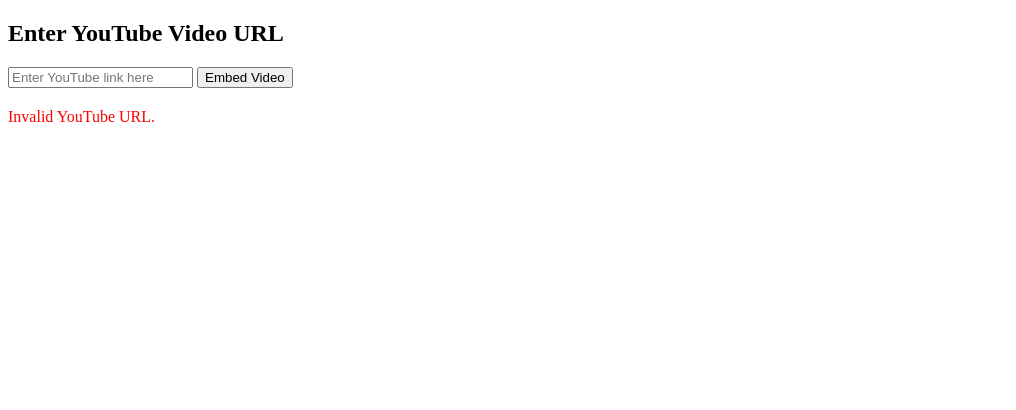
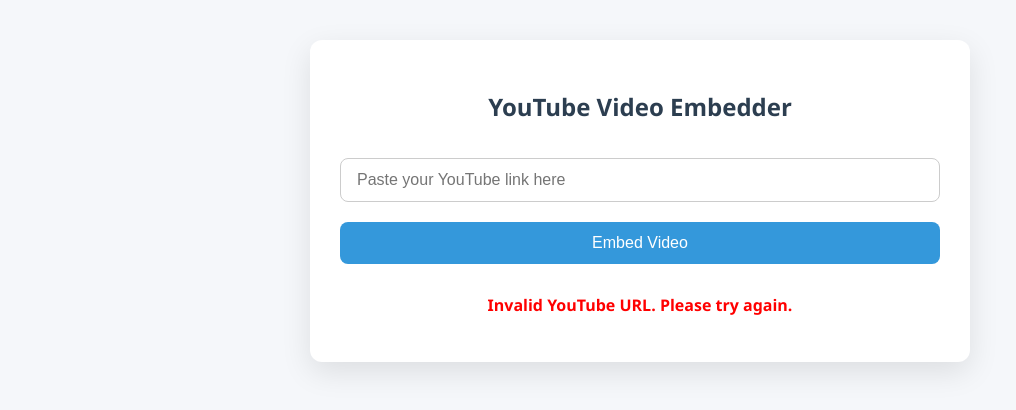
Before and after one commit to snoopythe3-from-scratch/youtubeembed, a plain HTML site: page index.html in a window 1280 px wide. Both pictures are taken after a click on the button "Embed Video". Shown: the whole page, without its empty margins (0-1016 px from the left). Drawn offline with Linux system fonts and the light colour scheme.

Commit message:
Update index.html

```diff
--- a/index.html
+++ b/index.html
@@ -3,37 +3,109 @@
 <head>
   <meta charset="UTF-8">
   <title>YouTube Video Embedder</title>
+  <style>
+    body {
+      font-family: 'Segoe UI', Tahoma, Geneva, Verdana, sans-serif;
+      background: #f5f7fa;
+      color: #333;
+      padding: 40px;
+      margin: 0;
+    }
+
+    .container {
+      max-width: 600px;
+      margin: auto;
+      background: #fff;
+      padding: 30px;
+      border-radius: 12px;
+      box-shadow: 0 10px 30px rgba(0, 0, 0, 0.1);
+    }
+
+    h2 {
+      text-align: center;
+      color: #2c3e50;
+    }
+
+    input[type="text"] {
+      width: 100%;
+      padding: 12px 16px;
+      margin-top: 15px;
+      margin-bottom: 20px;
+      border: 1px solid #ccc;
+      border-radius: 8px;
+      font-size: 16px;
+      box-sizing: border-box;
+    }
+
+    button {
+      display: block;
+      width: 100%;
+      padding: 12px;
+      background-color: #3498db;
+      color: white;
+      font-size: 16px;
+      border: none;
+      border-radius: 8px;
+      cursor: pointer;
+      transition: background-color 0.3s ease;
+    }
+
+    button:hover {
+      background-color: #2980b9;
+    }
+
+    #videoContainer {
+      margin-top: 30px;
+      text-align: center;
+    }
+
+    iframe {
+      max-width: 100%;
+      border-radius: 8px;
+    }
+
+    .error {
+      color: red;
+      font-weight: bold;
+      margin-top: 10px;
+    }
+  </style>
 </head>
 <body>
-  <h2>Enter YouTube Video URL</h2>
-  <input type="text" id="youtubeUrl" placeholder="Enter YouTube link here">
+
+  <div class="container">
+    <h2>YouTube Video Embedder</h2>
+    <input type="text" id="youtubeUrl" placeholder="Paste your YouTube link here">
     <button onclick="embedVideo()">Embed Video</button>
 
-  <div id="videoContainer" style="margin-top:20px;"></div>
+    <div id="videoContainer"></div>
+  </div>
 
   <script>
     function extractVideoID(url) {
-      const regex = /(?:youtube\.com.*(?:\?|&)v=|youtu\.be\/)([a-zA-Z0-9_-]{11})/;
+      const regex = /(?:youtube\.com\/(?:.*v=|v\/|embed\/)|youtu\.be\/)([a-zA-Z0-9_-]{11})/;
       const match = url.match(regex);
       return match ? match[1] : null;
     }
 
     function embedVideo() {
-      const url = document.getElementById('youtubeUrl').value;
+      const url = document.getElementById('youtubeUrl').value.trim();
       const videoID = extractVideoID(url);
+      const container = document.getElementById('videoContainer');
 
       if (videoID) {
-        const iframe = `<iframe width="560" height="315"
+        container.innerHTML = `
+          <iframe width="560" height="315"
                   src="https://www.youtube.com/embed/${videoID}"
                   frameborder="0"
                   allow="accelerometer; autoplay; clipboard-write; encrypted-media; gyroscope; picture-in-picture; web-share"
                   allowfullscreen>
           </iframe>`;
-        document.getElementById('videoContainer').innerHTML = iframe;
       } else {
-        document.getElementById('videoContainer').innerHTML = "<p style='color:red;'>Invalid YouTube URL.</p>";
+        container.innerHTML = `<p class="error">Invalid YouTube URL. Please try again.</p>`;
       }
     }
   </script>
+
 </body>
 </html>
```
Lines whose indentation alone changed are shown as unchanged.
